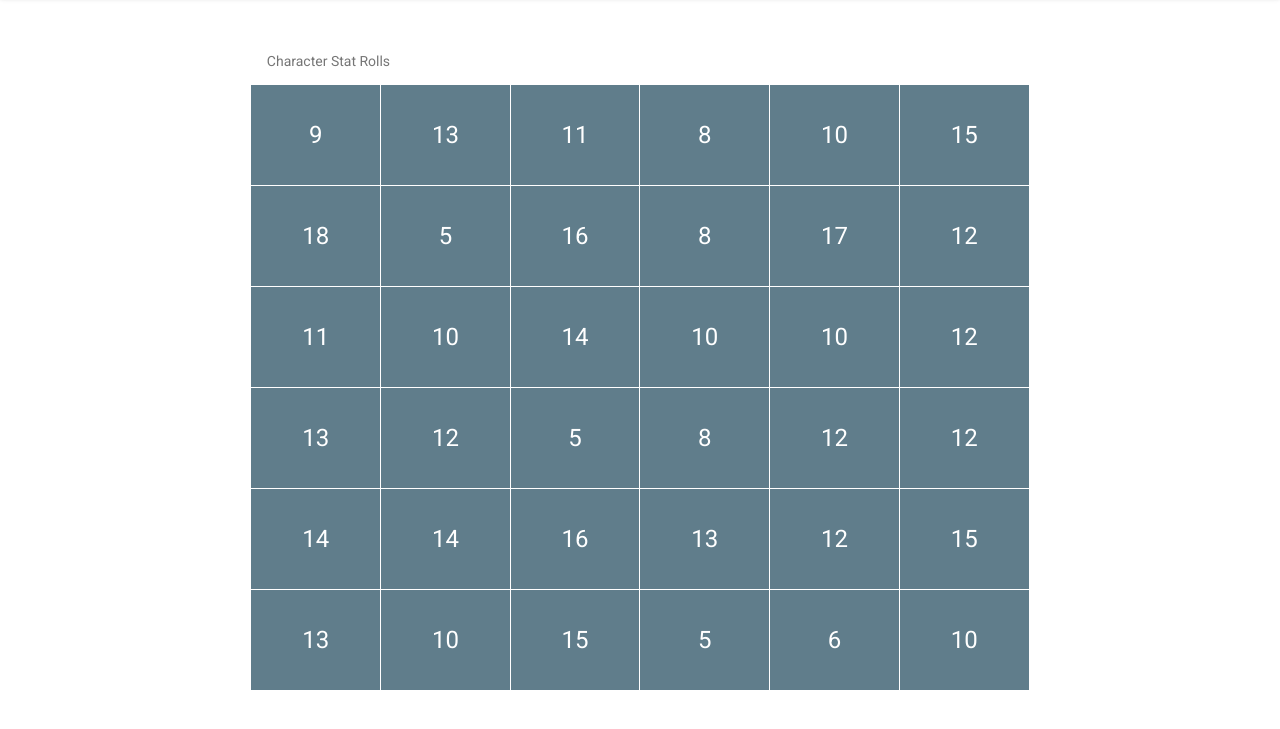
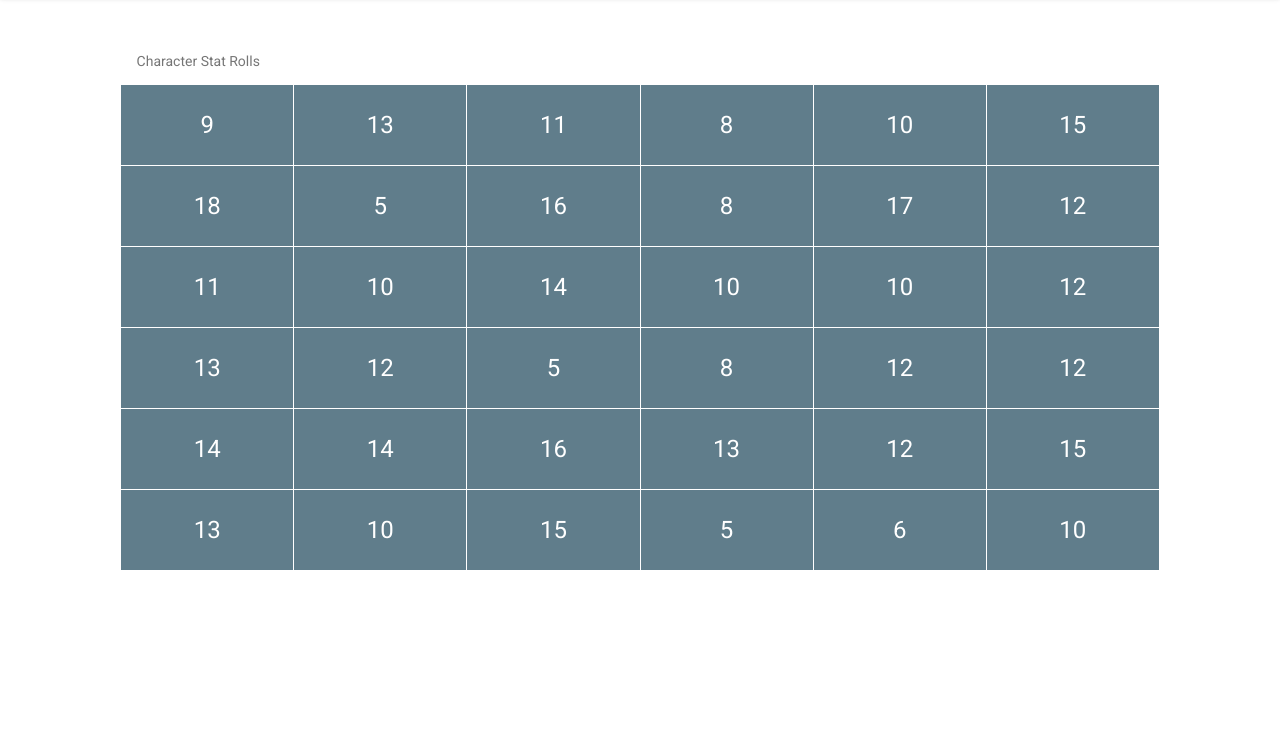
Before and after one commit to mattadjohnson/dndhelper, a React app: page / in a window 1280 px wide. Shown: the part 67-796 px from the top of the page. Built offline with nearby package versions, Linux system fonts and the light colour scheme; what react-tap-event-plugin would draw is missing.

Commit message:
setup gh pages and update grid styles

```diff
--- a/package.json
+++ b/package.json
@@ -2,6 +2,7 @@
   "name": "dndhelper",
   "version": "0.1.0",
   "private": true,
+  "homepage": "https://matthewjohnson3154.github.io/dndhelper",
   "dependencies": {
     "material-ui": "^0.17.4",
     "react": "^15.5.4",
@@ -9,12 +10,15 @@
     "react-tap-event-plugin": "^2.0.1"
   },
   "devDependencies": {
+    "gh-pages": "^0.12.0",
     "react-scripts": "0.9.5"
   },
   "scripts": {
     "start": "react-scripts start",
     "build": "react-scripts build",
     "test": "react-scripts test --env=jsdom",
-    "eject": "react-scripts eject"
+    "eject": "react-scripts eject",
+    "predeploy": "yarn run build",
+    "deploy": "gh-pages -d build"
   }
 }
--- a/src/components/app/AppComponent.css
+++ b/src/components/app/AppComponent.css
@@ -15,6 +15,7 @@
 .app-body {
   display: flex;
   margin: 40px 0;
+  padding: 0 15px;
   align-items: center;
   flex-direction: column;
 }
--- a/src/components/grid/GridComponent.js
+++ b/src/components/grid/GridComponent.js
@@ -4,9 +4,6 @@ import Subheader from 'material-ui/Subheader'
 import './GridComponent.css'
 
 const styles = {
-  grid: {
-    width: '75%'
-  },
   tile: {
     display: 'flex',
     justifyContent: 'center',
@@ -24,7 +21,7 @@ const calcRoll = (dice) => addRolls(dropLow(rollDice(dice)))
 
 const GridComponent = () => (
   <div className='grid'>
-    <GridList className='grid-list' cellHeight={100} cols={6} padding={1} style={styles.grid}>
+    <GridList className='grid-list' cellHeight={80} cols={6} padding={1}>
       <Subheader>Character Stat Rolls</Subheader>
       {tilesData.map((_, i) => (
         <GridTile className='grid-tile' key={i} style={styles.tile}>{calcRoll([...Array(4)])}</GridTile>
```
Also changed, not shown: 1 other file.
